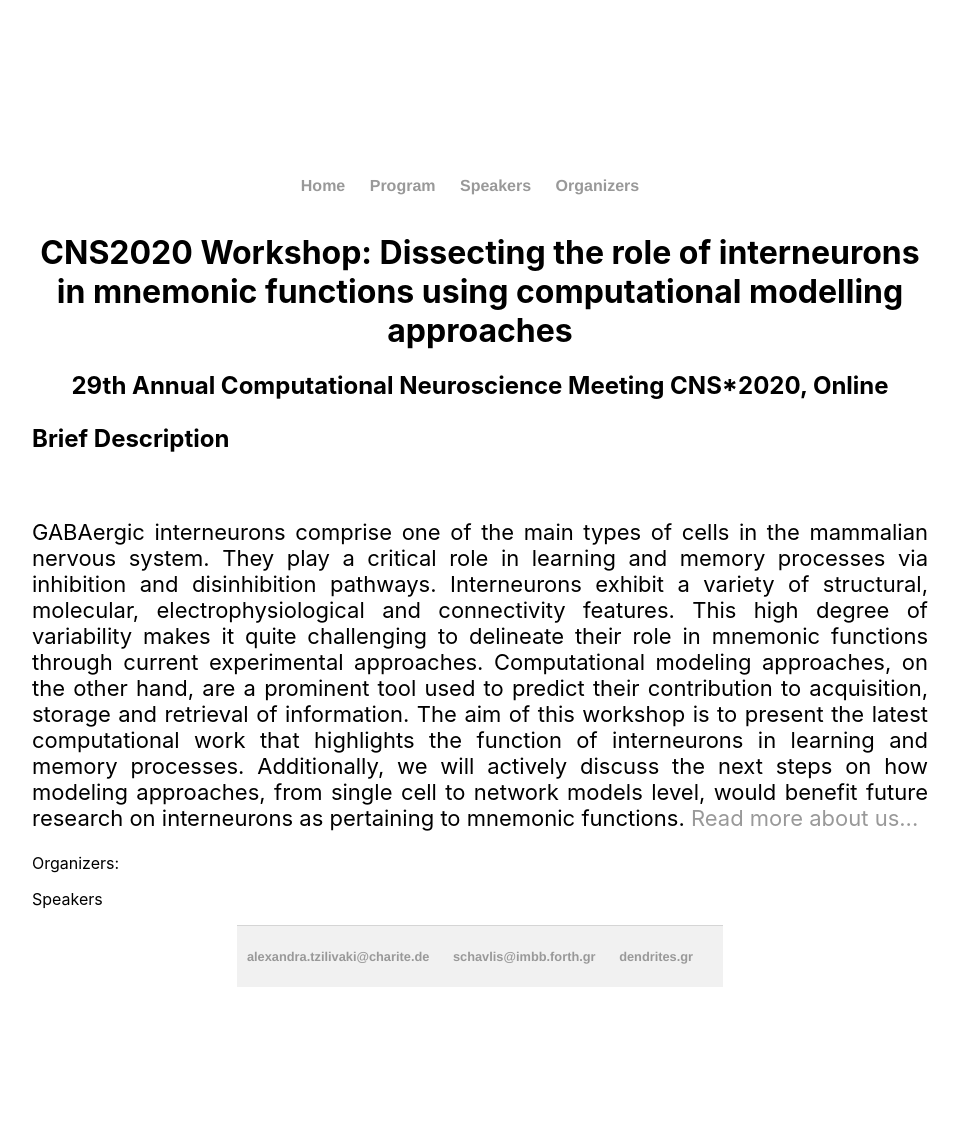
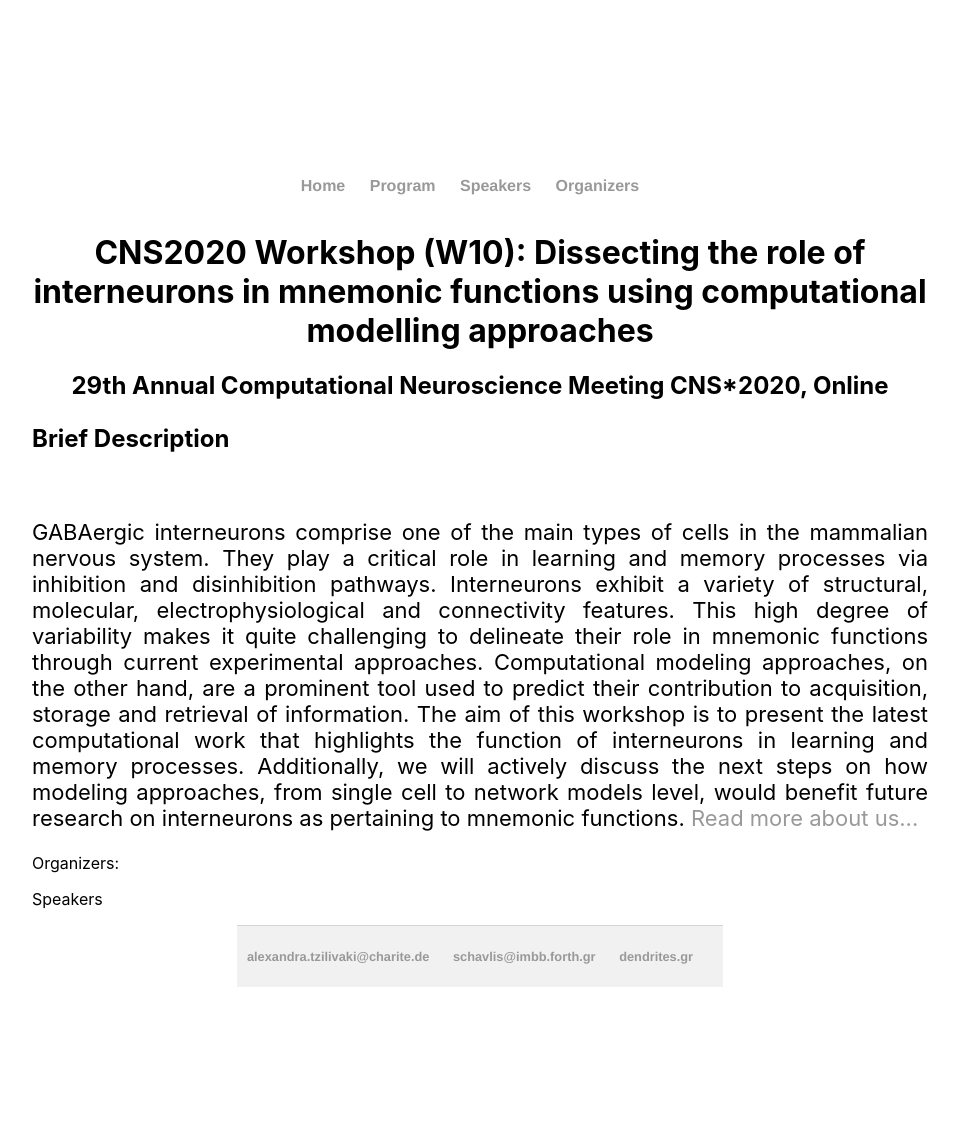
Before and after one commit to spirosChv/ocns2021interneurons, a Jekyll site: the page built from index.html, in a window 1280 px wide. Shown: the whole page, without its empty margins (160-1119 px from the left). Built offline with Jekyll 4.4.1, drawn with Linux system fonts in a browser that asks for light colours.

Commit message:
Update index.html

```diff
--- a/index.html
+++ b/index.html
@@ -4,7 +4,7 @@ title: Dissecting the role of interneurons in mnemonic functions using computati
 ---
 <div class="blurb" style="theme: jekyll-theme-midnight">
 
-	<h1><center>CNS2020 Workshop: Dissecting the role of interneurons in mnemonic functions using computational modelling approaches</center></h1>
+	<h1><center>CNS2020 Workshop (W10): Dissecting the role of interneurons in mnemonic functions using computational modelling approaches</center></h1>
 	<h2><center>29th Annual Computational Neuroscience Meeting CNS*2020, Online</center></h2>
 	<p style="font-size:24px"><b> Brief Description </b></p>
 	<br> <div align="justify" > <p style="font-size:22px">GABAergic interneurons comprise one of the main types of cells in the mammalian nervous system.
```
